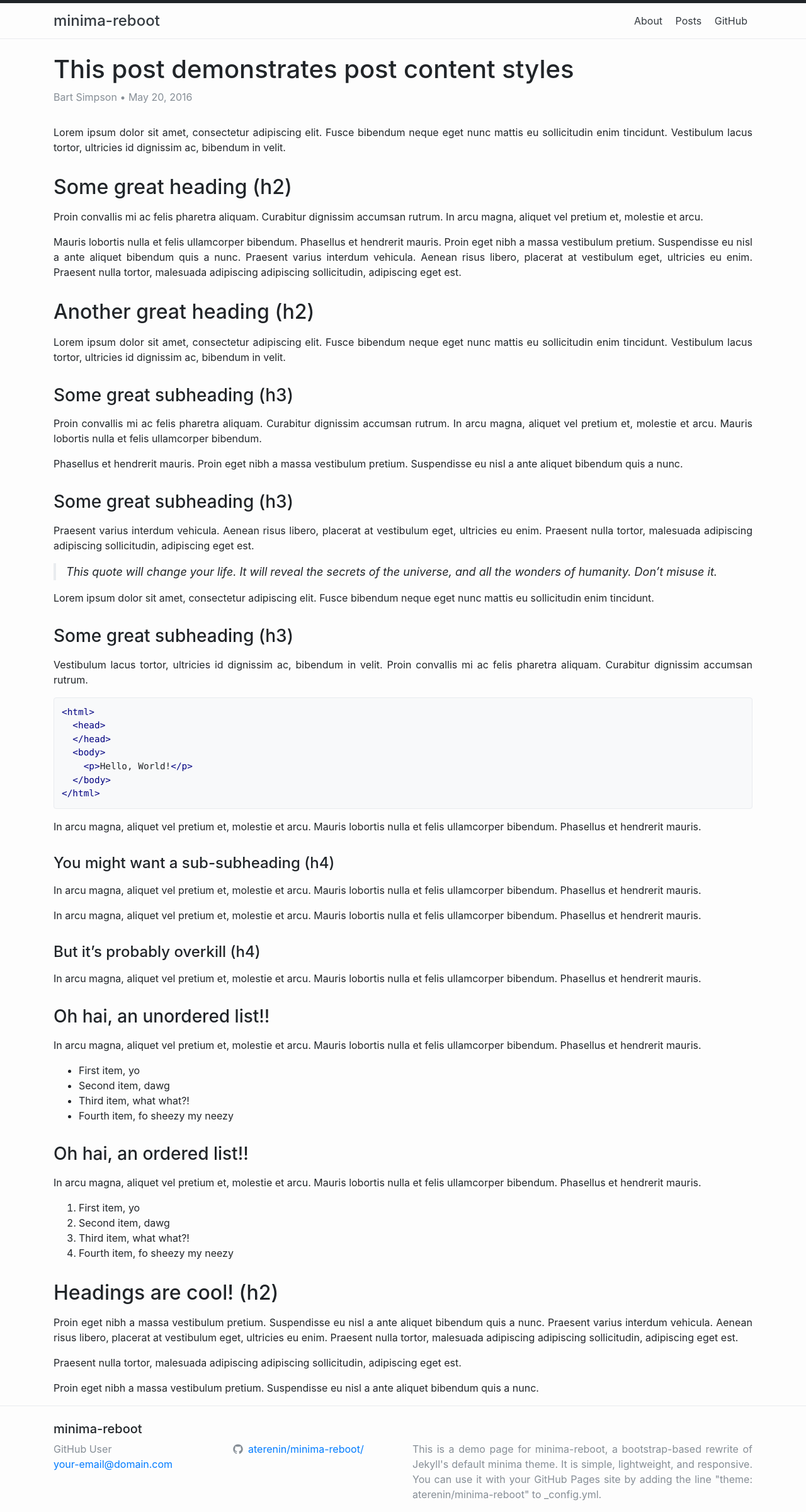
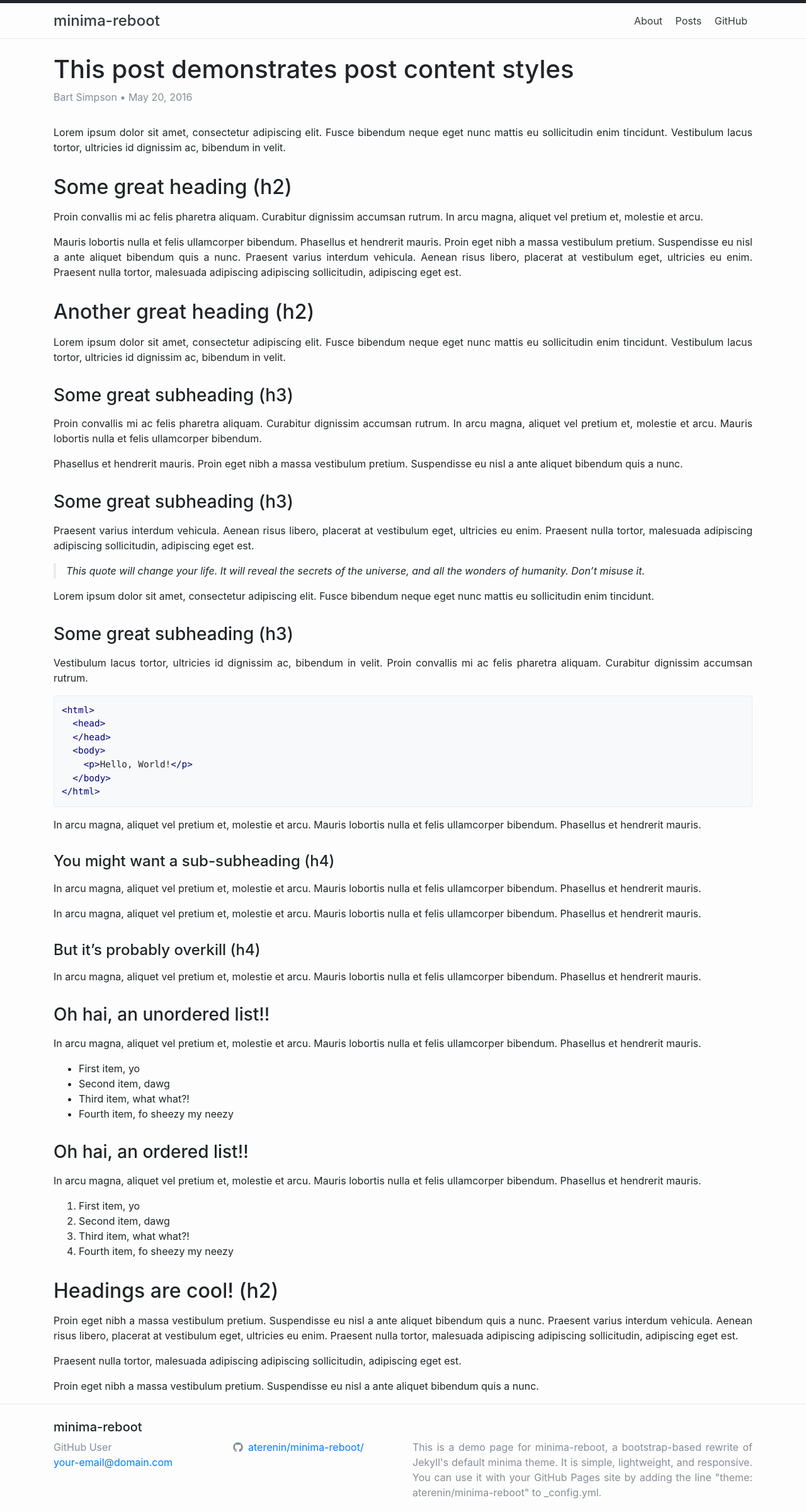
Before and after one commit to aterenin/minima-reboot, a Jekyll site: the page built from _posts/2016-05-20-this-post-demonstrates-post-content-styles.md, in a window 1280 px wide. Shown: the whole page at 63% size. Built offline with Jekyll 4.4.1, drawn with Linux system fonts in a browser that asks for light colours.

Commit message:
made quotes same size as text

```diff
--- a/_sass/minima-reboot/_layout.scss
+++ b/_sass/minima-reboot/_layout.scss
@@ -47,7 +47,6 @@ body {
   blockquote {
     border-left: 4px solid $layout-color-border;
     padding-left: 1rem;
-    font-size: 1.125rem;
     font-style: italic
   }
   .footnotes {
```
Also changed, not shown: minima-reboot.gemspec.
